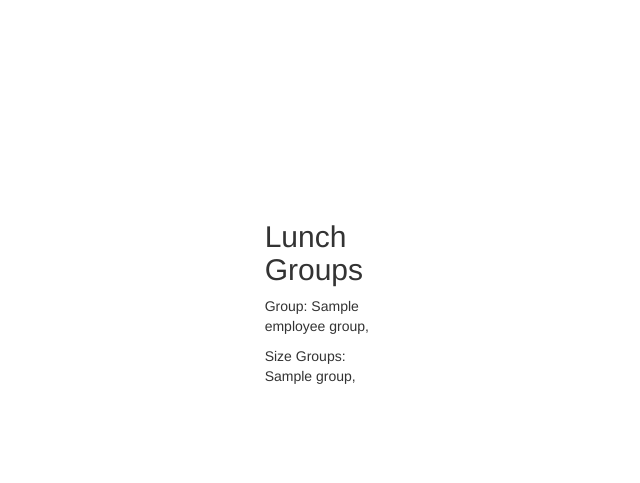
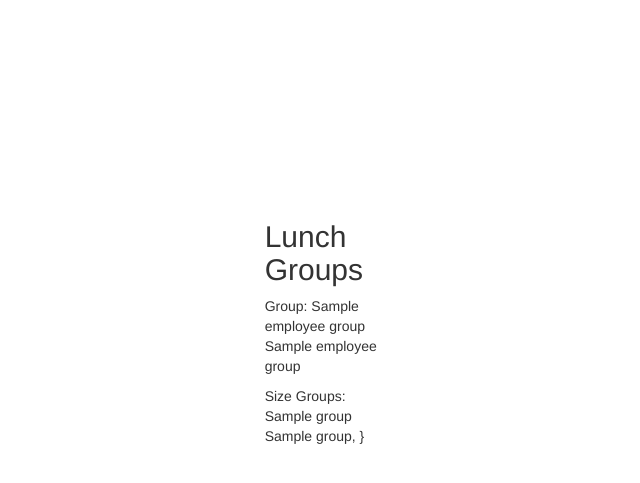
Before and after one commit to JessicaRitter/lunch-groups, a Flask app: template templates/names.html in a window 1280 px wide. Shown: the top 483 px of the page, without its empty margins (457-1097 px from the left). Run offline with Flask 2, Linux system fonts and the light colour scheme; the template is opened without the code that fills it: most values are stand-ins (such as "Sample title", 1, 10 or a date in 2020); some libraries are stand-ins or nearby versions.

Commit message:
jinja templating issue fixed

```diff
--- a/templates/names.html
+++ b/templates/names.html
@@ -12,9 +12,20 @@
         <div class="col-lg-4 col-sm-4 col-xs-12" id="groups">
             <h2> Lunch Groups</h2>
             {% for employee_group in employee_groups %}
-            <p> Group: {% for name in employee_group %} {{name}}, {% endfor %}<p>
+            <p> Group: {% for name in employee_group %}
+                    {% if loop.first %}
+                        {{ name }}
+                    {% endif %}
+                {{name}}
+               {% endfor %}<p>
             {% endfor %}
-            <p>Size Groups: {% for group in groups %} {{group}}, {% endfor %}</p>
+            <p>Size Groups: {% for group in groups %}
+                {% if loop.last %}
+                    {{ group }}
+                {% endif %}
+             {{group}},
+                }
+            {% endfor %}</p>
 
         </div>
         <div class="col-lg-4 col-sm-4 col-xs-12"></div>
```
